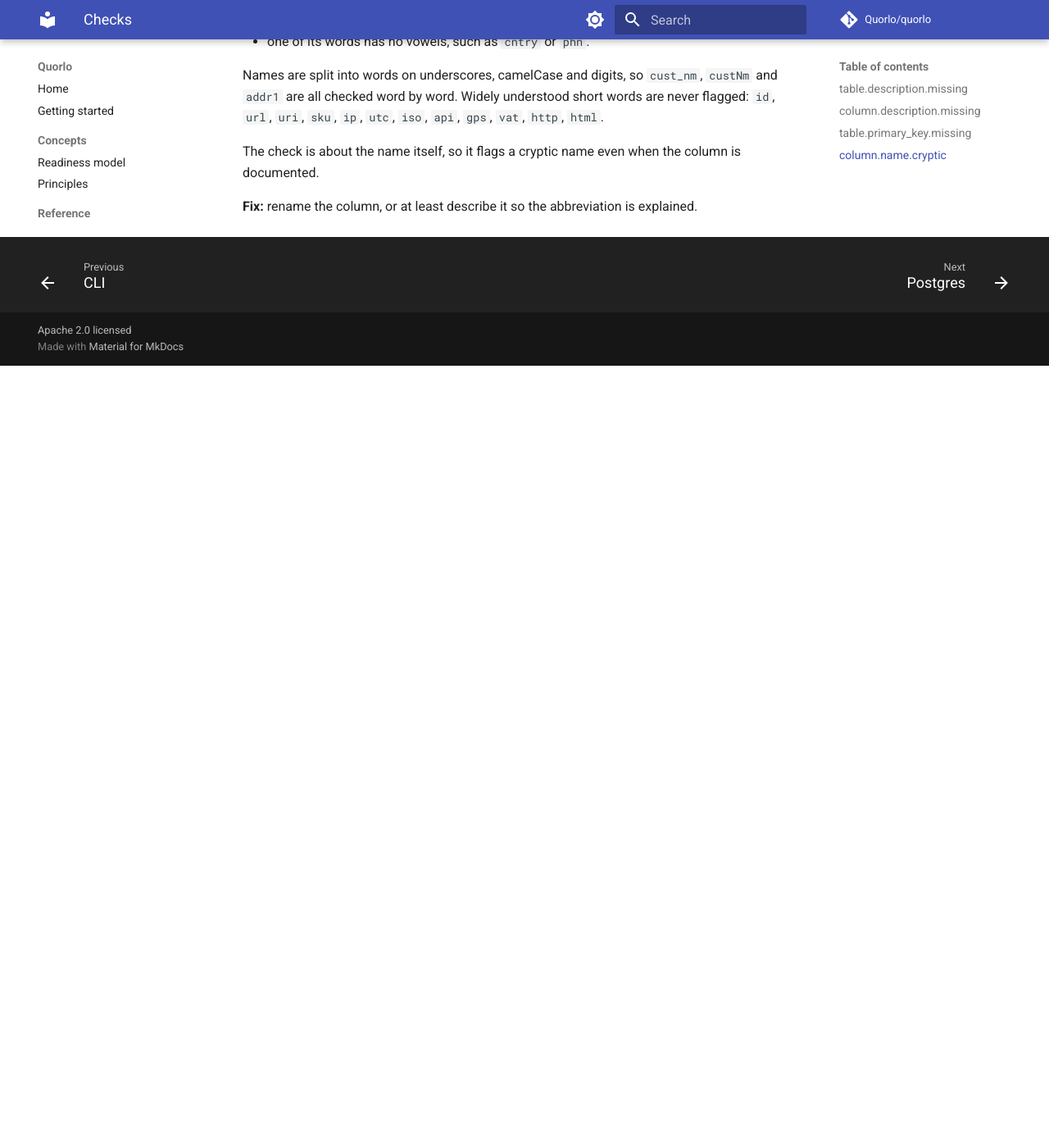
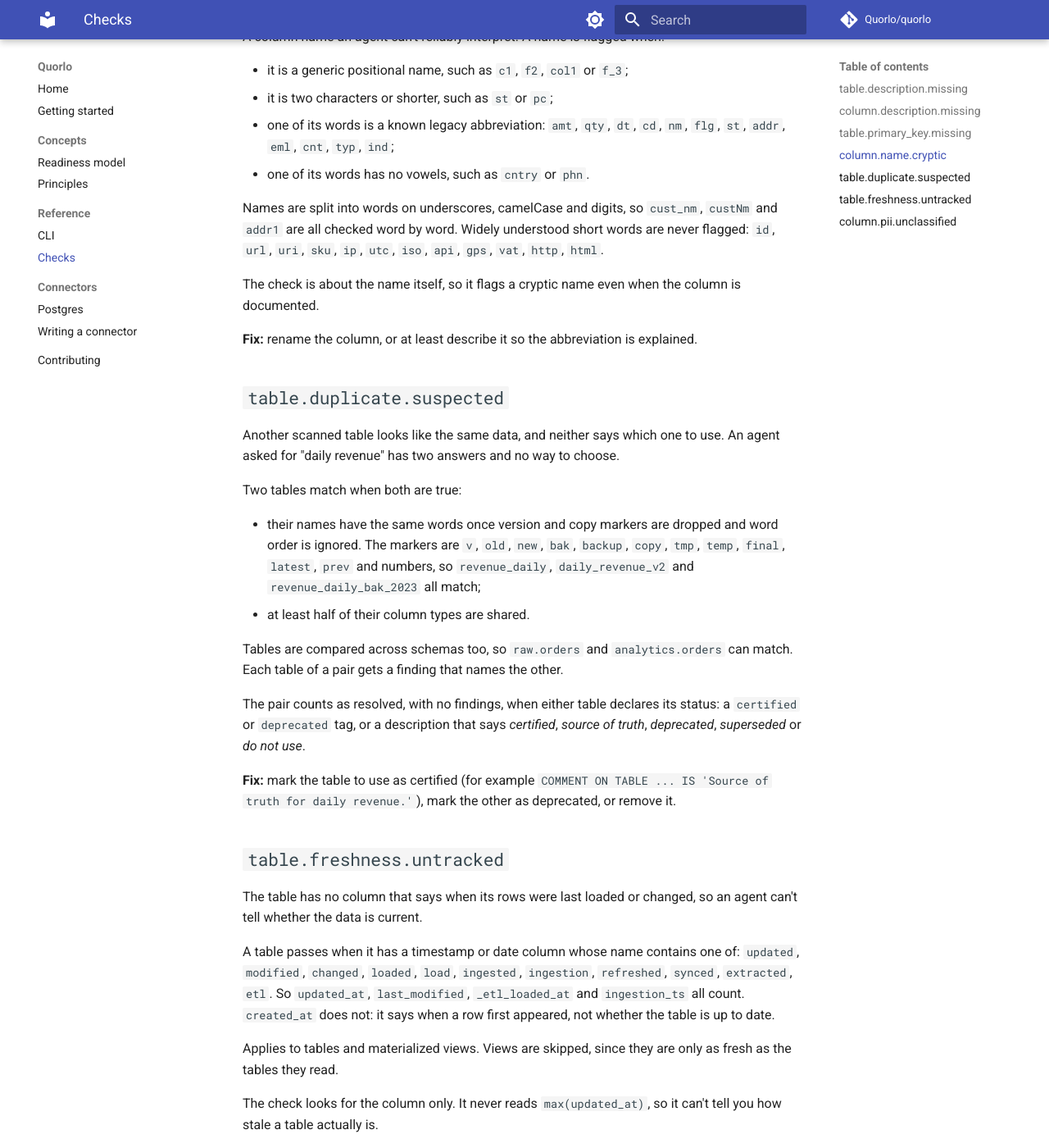
Before and after one commit to Quorlo/quorlo, an MkDocs documentation site: the page built from docs/reference/checks.md, in a window 1280 px wide and 1400 px high, scrolled down 1305 px. Shown: the whole window at 82% size. Built offline with MkDocs 1.6.1 and Material for MkDocs 9.7.7, drawn with Linux system fonts in a browser that asks for light colours; comment, search, counter and statistics services are not loaded; before the commit the page ends 1751 px from its top, so only the background shows below that; some of the changed text lies outside the part shown.

Commit message:
docs: document the certification, trust and governance checks
The checks reference lists the exact words and rules behind each new check
and how to resolve its findings; the readiness model shows which questions
are scored and why the personal-data check is scored per table.

Co-Authored-By: Claude Opus 5.5 <noreply@anthropic.com>
Signed-off-by: Umit Kavala <u.kavala@gmail.com>

```diff
--- a/docs/reference/checks.md
+++ b/docs/reference/checks.md
@@ -1,6 +1,6 @@
 # Checks
 
-The built-in checks. Every one belongs to a [dimension](../concepts/readiness.md#dimensions); today all of them answer *What is it?*.
+The built-in checks. Every one belongs to a [dimension](../concepts/readiness.md#dimensions), and all of them work from metadata only: names, types, comments, constraints and tags, never the data itself.
 
 | ID | Dimension | Scope | Severity | Weight |
 | --- | --- | --- | --- | --- |
@@ -8,6 +8,9 @@ The built-in checks. Every one belongs to a [dimension](../concepts/readiness.md
 | [`column.description.missing`](#columndescriptionmissing) | meaning | column | medium | 1 |
 | [`table.primary_key.missing`](#tableprimary_keymissing) | meaning | table | medium | 1 |
 | [`column.name.cryptic`](#columnnamecryptic) | meaning | column | low | 1 |
+| [`table.duplicate.suspected`](#tableduplicatesuspected) | certification | table | medium | 1 |
+| [`table.freshness.untracked`](#tablefreshnessuntracked) | trust | table | medium | 1 |
+| [`column.pii.unclassified`](#columnpiiunclassified) | governance | table | high | 1 |
 
 ## `table.description.missing`
 
@@ -43,3 +46,57 @@ Names are split into words on underscores, camelCase and digits, so `cust_nm`, `
 The check is about the name itself, so it flags a cryptic name even when the column is documented.
 
 **Fix:** rename the column, or at least describe it so the abbreviation is explained.
+
+## `table.duplicate.suspected`
+
+Another scanned table looks like the same data, and neither says which one to use. An agent asked for "daily revenue" has two answers and no way to choose.
+
+Two tables match when both are true:
+
+- their names have the same words once version and copy markers are dropped and word order is ignored. The markers are `v`, `old`, `new`, `bak`, `backup`, `copy`, `tmp`, `temp`, `final`, `latest`, `prev` and numbers, so `revenue_daily`, `daily_revenue_v2` and `revenue_daily_bak_2023` all match;
+- at least half of their column types are shared.
+
+Tables are compared across schemas too, so `raw.orders` and `analytics.orders` can match. Each table of a pair gets a finding that names the other.
+
+The pair counts as resolved, with no findings, when either table declares its status: a `certified` or `deprecated` tag, or a description that says *certified*, *source of truth*, *deprecated*, *superseded* or *do not use*.
+
+**Fix:** mark the table to use as certified (for example `COMMENT ON TABLE ... IS 'Source of truth for daily revenue.'`), mark the other as deprecated, or remove it.
+
+## `table.freshness.untracked`
+
+The table has no column that says when its rows were last loaded or changed, so an agent can't tell whether the data is current.
+
+A table passes when it has a timestamp or date column whose name contains one of: `updated`, `modified`, `changed`, `loaded`, `load`, `ingested`, `ingestion`, `refreshed`, `synced`, `extracted`, `etl`. So `updated_at`, `last_modified`, `_etl_loaded_at` and `ingestion_ts` all count. `created_at` does not: it says when a row first appeared, not whether the table is up to date.
+
+Applies to tables and materialized views. Views are skipped, since they are only as fresh as the tables they read.
+
+The check looks for the column only. It never reads `max(updated_at)`, so it can't tell you how stale a table actually is.
+
+**Fix:** add a timestamp such as `updated_at` or `loaded_at` that the load process maintains, and describe it.
+
+## `column.pii.unclassified`
+
+A column looks like personal data, judging only by its name and type, but nothing marks it as such. Agents and access policies can't treat it carefully if nobody said what it is.
+
+Some words mean personal data wherever they appear:
+
+| Kind | Words |
+| --- | --- |
+| Email address | `email`, `eml` |
+| Phone number | `phone`, `phn`, `mobile` |
+| Person name | `surname`, `firstname`, `lastname`, `fullname`, or `name` after `first`, `last`, `middle`, `given`, `family`, `full` or `maiden` |
+| National identifier | `ssn`, `passport` |
+| Date of birth | `dob`, `birthdate`, `birthday`, and `birth` (reported as "birth details") |
+| Payment card number | `card` or `cc` followed by `number`, `no` or `num` |
+| Bank account | `iban` |
+| Salary | `salary` |
+| Sensitive attribute | `gender`, `ethnicity`, `religion` |
+| IP address | `ip`, or any column of type `inet` or `cidr` |
+
+Other words only mean personal data in a table or column about people (named with words like `customer`, `cust`, `user`, `person`, `employee`, `patient`, `member` or `contact`): `name`, `nm`, `address`, `addr`, `street`, `postal`, `postcode`, `zip`, `zipcode`, `pc`. So `cust_mstr.nm` is flagged and `dim_product.product_name` is not.
+
+A column counts as marked when it has a tag such as `pii`, `personal`, `personal_data`, `sensitive` or `gdpr` (or one starting with `pii`), or when its description mentions *PII*, *personal data*, *personally identifiable*, *personal information* or *sensitive*. Postgres has no column tags, so there the description is what counts.
+
+Scored per table: one unmarked column fails the table, because an agent can't safely use any of it. Each column still gets its own finding.
+
+**Fix:** tag the column as PII, or say so in its description, for example `COMMENT ON COLUMN customers.email IS 'Customer email address. PII.'`.
```
Also changed, not shown: docs/concepts/readiness.md (+12 -12 lines), docs/index.md (+1 -1 lines).
